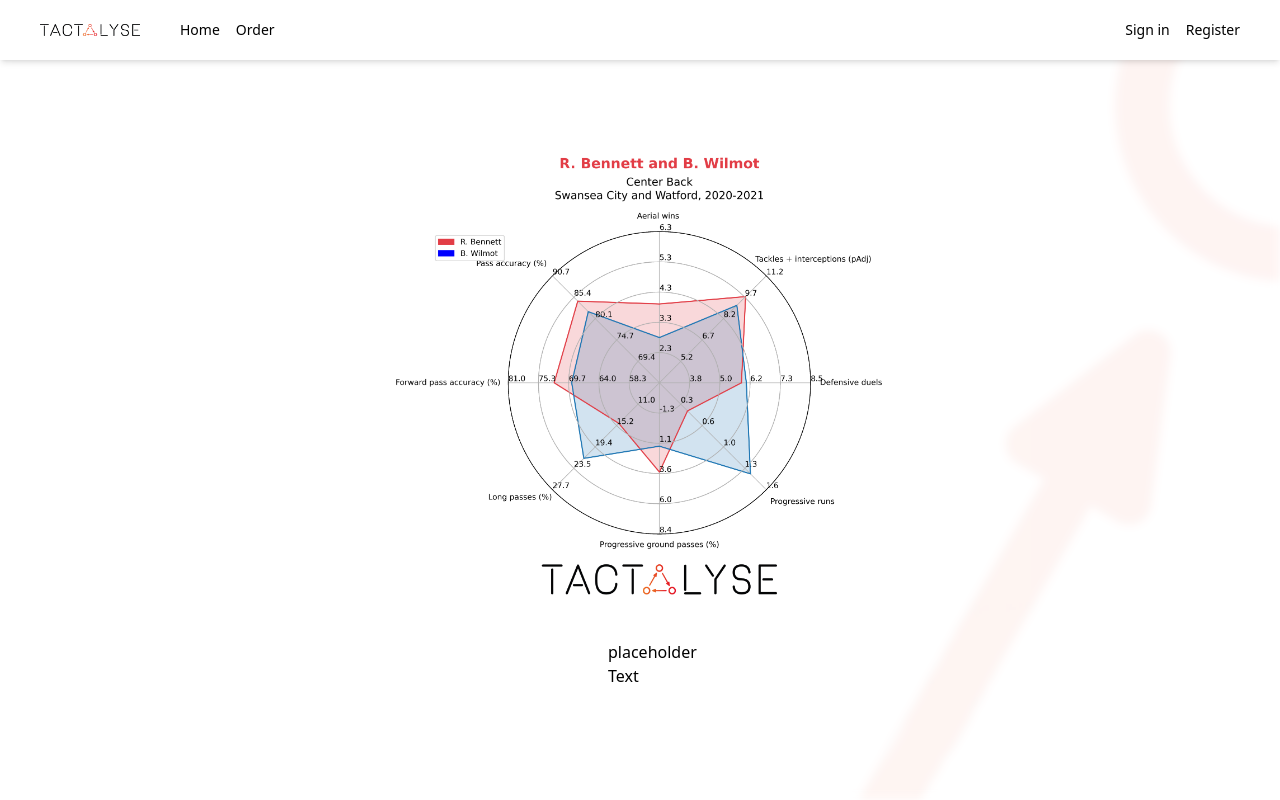
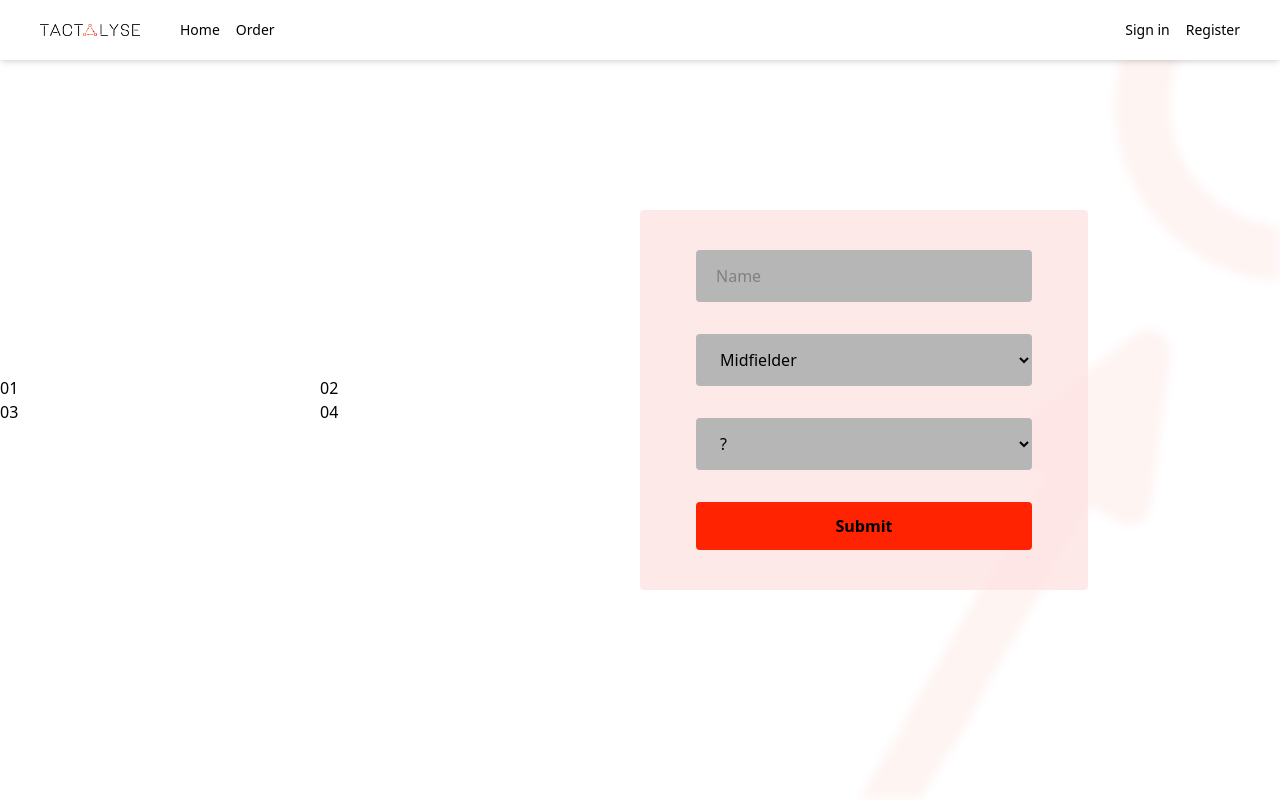
Before and after one commit to cadenn99/tactalyse-1-website, a Next.js app in the folder frontend/: page /order in a window 1280 px wide. Built offline with nearby package versions, Linux system fonts and the light colour scheme; no server answers.

Commit message:
working on order page

```diff
--- a/frontend/src/pages/generate.tsx
+++ b/frontend/src/pages/generate.tsx
@@ -2,30 +2,44 @@ import Background from "@/components/Background";
 import Header from "@/components/Header";
 import { getSession, useSession } from "next-auth/react";
 import Head from "next/head";
+import Link from "next/link";
 
+function NoAccess() {
+  return (
+    <>
+      <h1>You don't have access to this page.</h1>
+      <div>Either log in with a privileged account or</div>
+      <Link className="hover:underline" href="/">Go back home?</Link>
+    </>
+  )
+}
 
-//maps to the noPayment endpoint; employee pdf generation
-export default function Generate() {
-  const {data: session } = useSession()
+function Access() {
+  return (
+    <>
+      <h1>Welcome</h1>
+    </>
+  )
+  // TODO: styling, inputformat (name, league, position, excel sheets)
+}
 
-
+export default function componentSwitcher() {
+  const { data: session} = useSession()
 
   return (
     <div className="toplevel">
       <Head>
-      <title>Tactalyse PDFs</title>
-        <meta name="description" content="Employee only page for football report generation by Tactalyse" />
+        <title>Tactalyse</title>
+        <meta name="description" content="Login page for the Tactalyse PDF generation service" />
         <meta name="viewport" content="width=device-width, initial-scale=1" />
         <link rel="icon" href="/favicon.ico" />
       </Head>
       <Header/>
       <Background/>
-
-
+      { session?.user.isEmployee && <Access/> || <NoAccess/>}
     </div>
   )
 }
-
 
 export async function getServerSideProps(context) {
   const session = await getSession(context)
--- a/frontend/src/pages/order.tsx
+++ b/frontend/src/pages/order.tsx
@@ -4,6 +4,8 @@ import { Report } from "../../typings";
 import { useEffect, useState } from "react"
 import Image from 'next/image'
 import Background from "@/components/Background";
+import { Avatar, Card, CardBody, CardHeader, Typography } from "@material-tailwind/react";
+import { SubmitHandler, useForm } from "react-hook-form";
 
 
 
@@ -11,18 +13,47 @@ interface Props {
   sampleReports: Report[]
 }
 
+enum Position {
+  Midfielder = "midfielder",
+  Goalkeeper = "goalkeeper",
+}
+
+enum League {
+
+}
+
+interface Inputs {
+  name: string,
+  position: Position,
+  league: League,
+}
+
 export default function order({ sampleReports }: Props) {
   const [report, setReport] = useState<Report | null>(null)
+  const {
+    register,
+    handleSubmit,
+    formState: { errors },
+  } = useForm<Inputs>()
 
-  useEffect(() => {
-    setReport(
-      sampleReports[Math.floor(Math.random() * sampleReports.length)]
-    )
-  }, [sampleReports])
+  const [loading, setLoading] = useState(false)
+  const [error, setError] = useState<string | null>(null)
+
+  const onSubmit: SubmitHandler<Inputs> = async (values) => {
+    setLoading(true)
+
+    setLoading(false)
+  }
+
+  // useEffect(() => {
+  //   setReport(
+  //     sampleReports[Math.floor(Math.random() * sampleReports.length)]
+  //   )
+  // }, [sampleReports])
 
 
   return (
-    <div className="relative flex w-screen h-screen flex-col md:items-center md:justify-center lg:h-[100vh]">
+    <div className="grid grid-cols-2 grid-rows-1 w-screen h-screen flex-col md:items-center md:justify-center lg:h-[100vh]">
       <Head>
         <title>Order</title>
         <meta name="description" content="Orderpage for football report generation by Tactalyse" />
@@ -32,18 +63,32 @@ export default function order({ sampleReports }: Props) {
       <Header/>
       <Background/>
 
-      <div className="relative items-start py-10"> {/* FIXME: Not happy with the positioning of this one */}
-        <Image
-          width={500}
-          height={200}
-          src={`${report?.graph_path || "/failed_report_loading.png"}`}
-          blurDataURL="/failed_report_loading.png"
-          placeholder="blur"
-          alt="example report"  //FIXME: incorporate this into Report datatype?
-        />
+      <div className="cols-start-1 cols-end-1 grid grid-cols-1 md:grid-cols-2">
+        <div>01</div>
+        <div>02</div>
+        <div>03</div>
+        <div>04</div>
+      {/* example cards here */}
       </div>
-      <div className="flex inset-y-0 right-0 w-16 text-black">
-        placeholder Text
+
+      <div className="cols-start-2 cols-end-2 min-w-[50vw]">
+        <form className="relative mt-24 space-y-8 rounded bg-red-100/75 py-10 px-6 md:mt-0 md:max-w-md md:px-14">
+          <input type="text" placeholder="Name" className="input" {...register('name', {required: true})}/>
+          {/* <input type="text" placeholder="Position" className="input" {...register('position', {required: true})}/>  */}
+          <select className="input" {...register('position', {required: true})} >
+            <option value="midfielder">Midfielder</option>
+            <option value="goalkeeper">Goalkeeper</option>
+            <option value="???">???</option>
+          </select>
+          {/* <input type="text" placeholder="League" className="input" {...register('league', {required: true})}/>  */}
+          <select className="input" {...register('league', {required: true})} >
+            <option value="?">?</option>
+            <option value="??">??</option>
+            <option value="???">???</option>
+          </select>
+          <button onClick={handleSubmit(onSubmit)} type="submit" className="w-full rounded bg-[#ff2301] py-3 font-semibold">Submit</button>
+        </form>
+        {/* Form input here */}
       </div>
     </div>
   )
```
